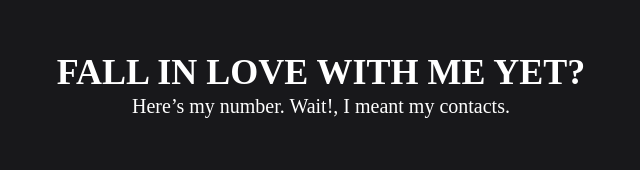
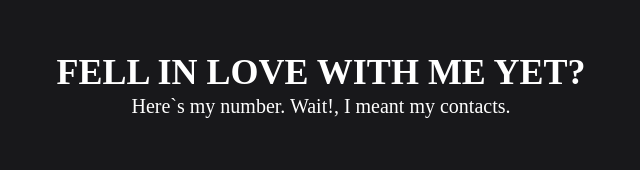
Before and after one commit to doddy-s/personal-website-2023, a Next.js app: page / in a window 1280 px wide. Shown: the part 2647-2817 px from the top of the page, without its empty margins (319-959 px from the left). Built offline with nearby package versions, Linux system fonts and the light colour scheme.

Commit message:
starting database

```diff
--- a/src/app/page.tsx
+++ b/src/app/page.tsx
@@ -4,6 +4,7 @@ export default function Home() {
   return (
     <main>
       <div className="bg-zinc-900">
+
 
         {/* home-landing */}
         <div className="h-screen flex flex-col items-center">
@@ -50,8 +51,8 @@ export default function Home() {
         {/* home-cp */}
         <div className="h-screen flex flex-col items-center">
           <div className="h-5/6 flex flex-col justify-center items-center text-center text-white">
-            <h1 className="text-4xl font-bold">FALL IN LOVE WITH ME YET?</h1>
-            <h2 className="text-xl">Here’s my number. Wait!, I meant my contacts.</h2>
+            <h1 className="text-4xl font-bold">FELL IN LOVE WITH ME YET?</h1>
+            <h2 className="text-xl">Here`s my number. Wait!, I meant my contacts.</h2>
           </div>
           <div className="h-1/6 flex flex-col justify-end items-center">
             <h1 className="text-center text-ssm text-white font-bold">Finn</h1>
--- a/src/app/skills/page.tsx
+++ b/src/app/skills/page.tsx
@@ -20,6 +20,8 @@ const rust = <Rust />;
 const tailwindcss = <Tailwindcss />;
 const TS = <TypeScript />;
 
+//N0YVc1PfXKAZDVMP
+
 
 export default function skills() {
     return (
@@ -29,7 +31,7 @@ export default function skills() {
                 {/* skills-landing */}
                 <div className="h-screen flex flex-col justify-evenly items-center">
                     <div className="h-5/6 w-5/6 flex flex-row justify-center items-center">
-                        <h1 className="text-4xl font-bold text-center text-white">HERE`S PROGRAMMING LANGUAGES I`VE BEEN LEARNING.</h1>
+                        <h1 className="text-4xl font-bold text-center text-white">HERE`S PROGRAMMING LANGUAGES AND TECHNOLOGIES I`VE BEEN LEARNING.</h1>
                     </div>
                     <div className="h-1/6 flex flex-col justify-end items-center">
                         <h1 className="text-center text-ssm text-white font-bold">Scroll Down!!</h1>
```
